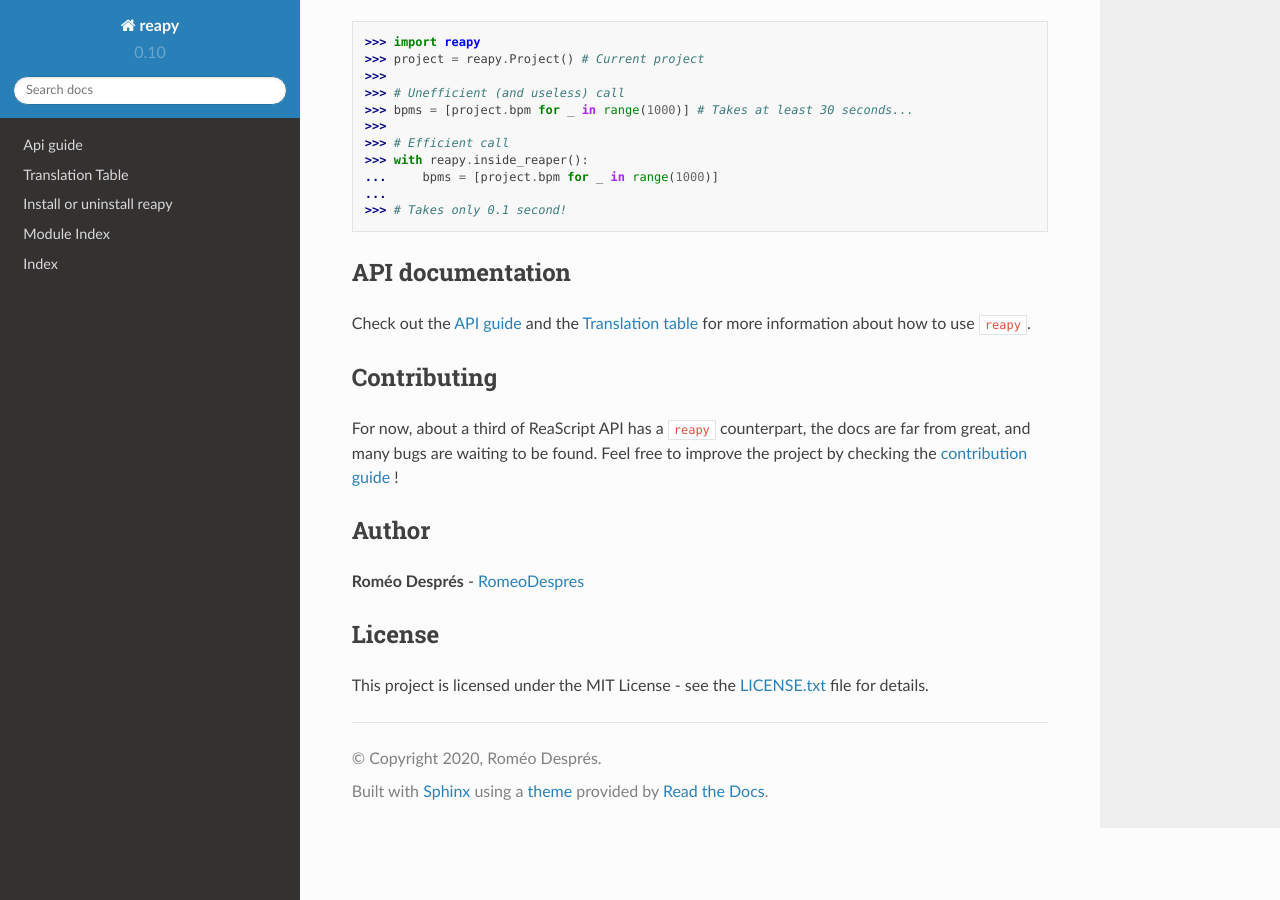
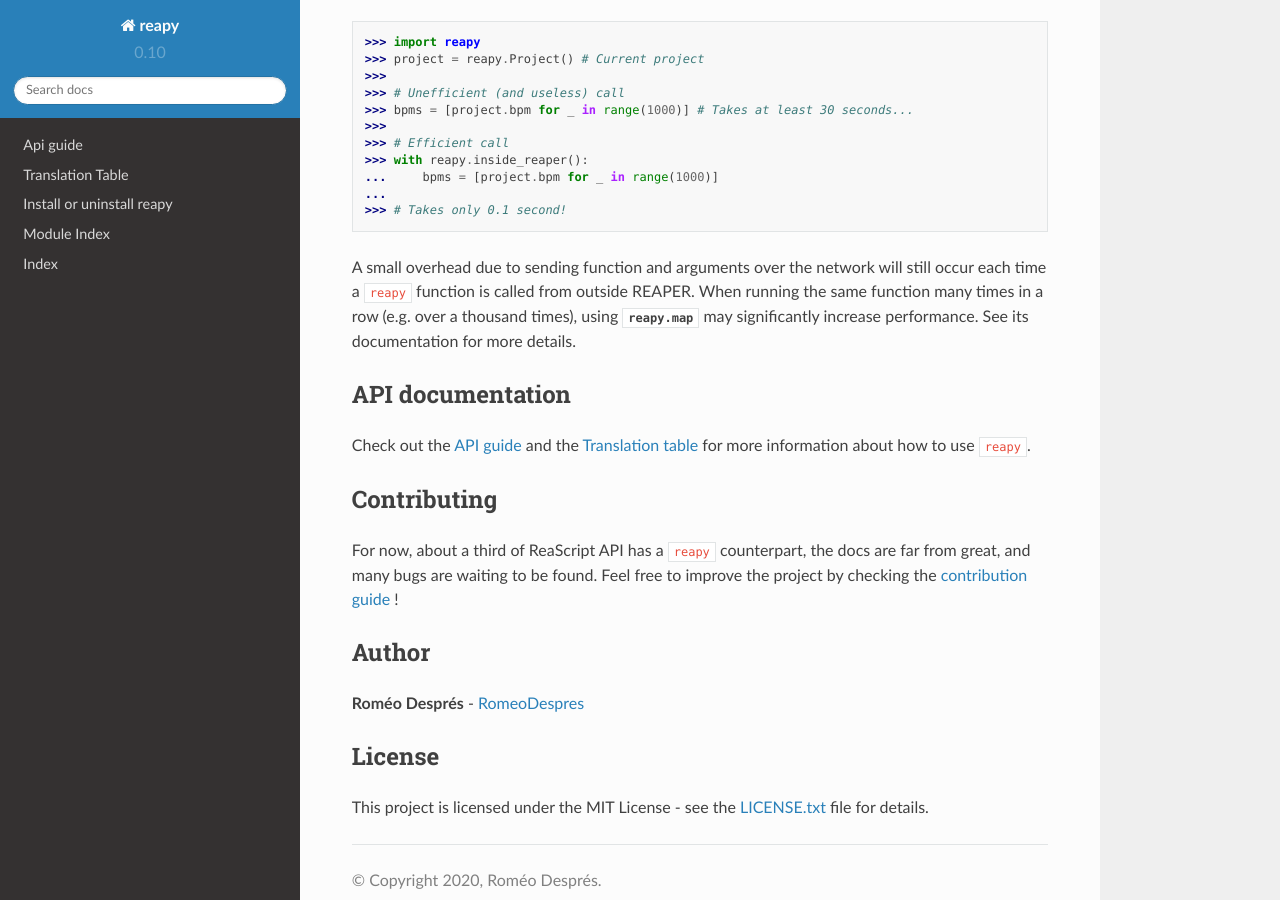
Before and after one commit to RomeoDespres/reapy, a Sphinx documentation site: the page built from docs/source/index.rst, in a window 1280 px wide and 900 px high, scrolled down 1799 px. Built offline with Sphinx 7.4.7 and the Read the Docs theme 2.0.0, drawn with Linux system fonts in a browser that asks for light colours; pages that are not in the unit, such as notebooks, are missing from menus.

Commit message:
Mention reapy.map in README.md and docs homepage

```diff
--- a/docs/source/index.rst
+++ b/docs/source/index.rst
@@ -86,6 +86,12 @@
     ...
     >>> # Takes only 0.1 second!
 
+A small overhead due to sending function and arguments over the network will
+still occur each time a ``reapy`` function is called from outside REAPER. When
+running the same function many times in a row (e.g. over a thousand times), using
+:py:func:`reapy.map <reapy.core.map>` may significantly increase performance.
+See its documentation for more details.
+
 API documentation
 -----------------
 
```
Also changed, not shown: README.md (+2 -0 lines).
